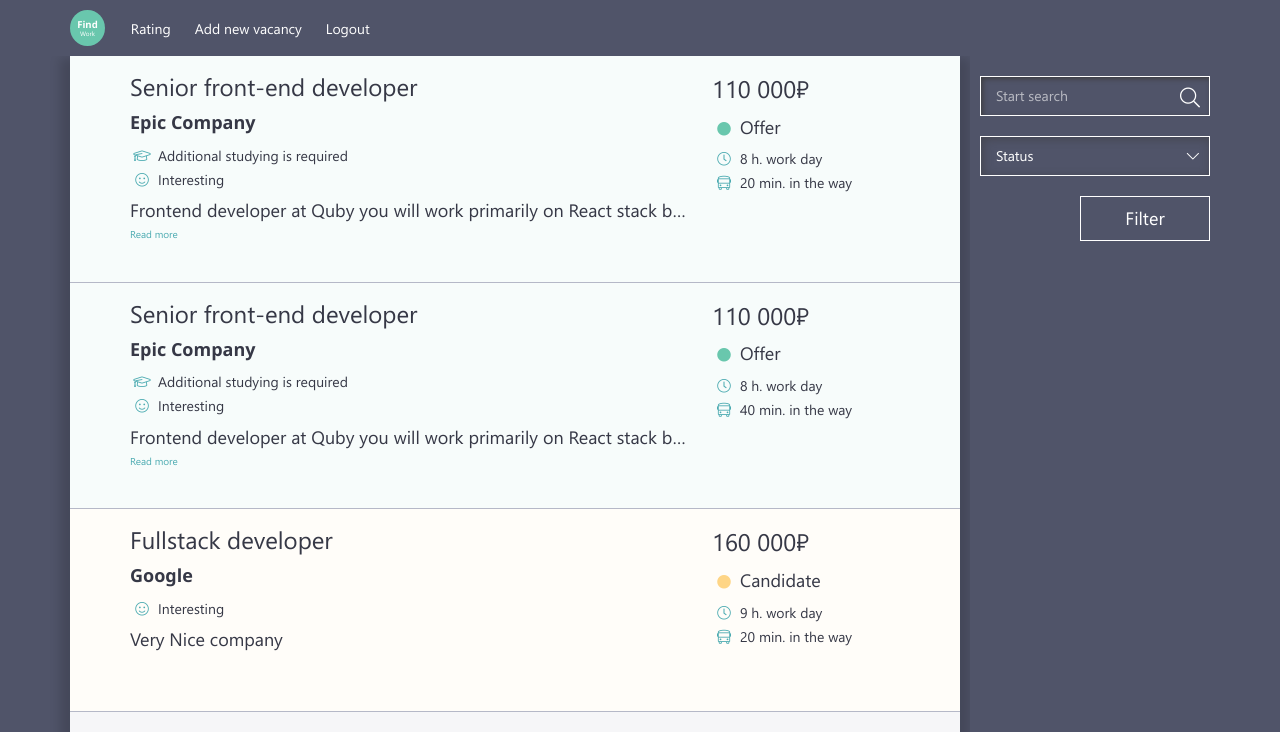
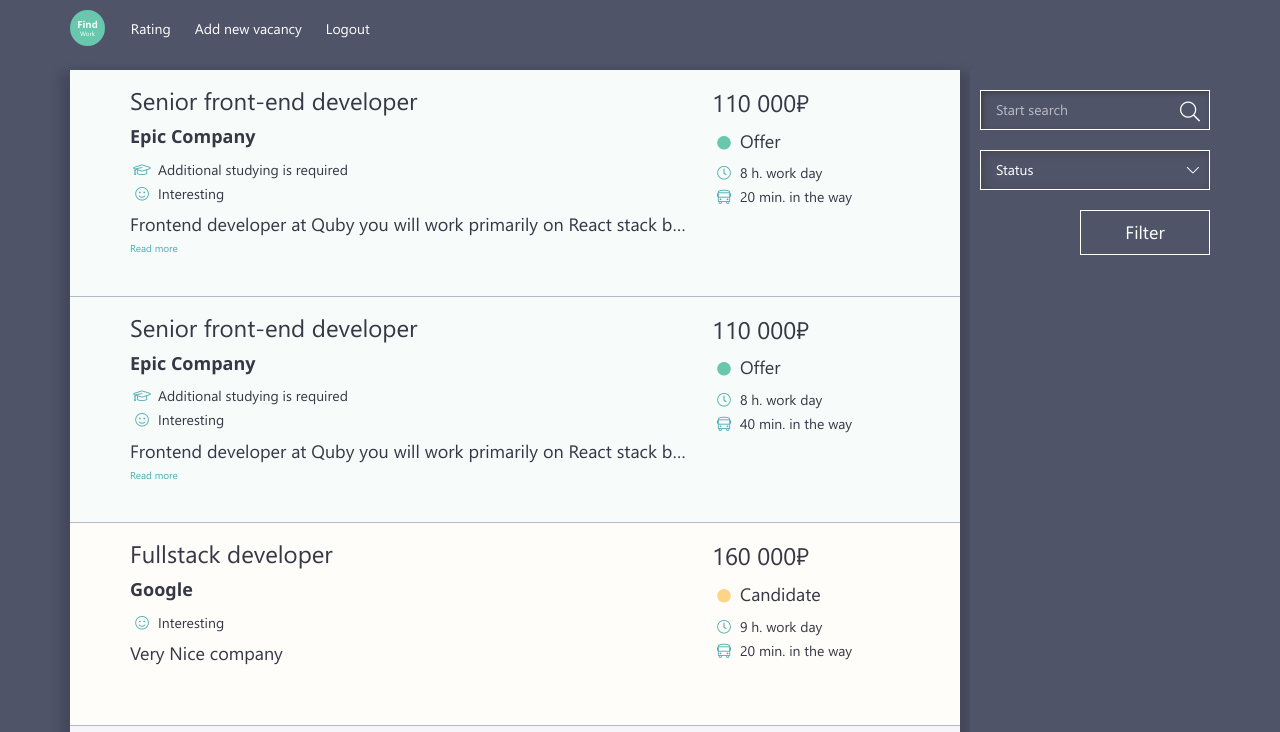
Before and after one commit to ArtemeeSenin/job-search-app, a React (Create React App) app: page / in a window 1280 px wide. Shown: the top 732 px of the page. Built offline with nearby package versions, Linux system fonts and the light colour scheme; what react-redux-loading-bar would draw is missing.

Commit message:
visibility filter for vacancies list

```diff
--- a/src/components/containers/RatingTable.jsx
+++ b/src/components/containers/RatingTable.jsx
@@ -9,7 +9,7 @@
         <div className="rating-table">
             <table className="rating-table__table">
                 <tbody>
-                    { vacancies.map( (vacancy, key) => (
+                    { vacancies.filter( (vacancy) => { return visibilityFilter.length ? visibilityFilter.includes(vacancy.status) : vacancy }).map( (vacancy, key) => (
                         <RatingTableVacancy key={key} data={vacancy}/>
                     ))}
                 </tbody>
--- a/src/index.json
+++ b/src/index.json
@@ -107,7 +107,7 @@
             "companyCommentary": ""
         }
     ],
-    "visibilityFilter": {},
+    "visibilityFilter": [],
     "form": {},
     "loading": {}
 }
--- a/src/styles/blocks/page-content.scss
+++ b/src/styles/blocks/page-content.scss
@@ -1,7 +1,7 @@
 .page-content {
     height: 100%;
     box-sizing: border-box;
-    padding-top: 56px;
+    padding-top: 70px;
     padding-bottom: 120px;
     flex: 1 1 auto;
 
```
